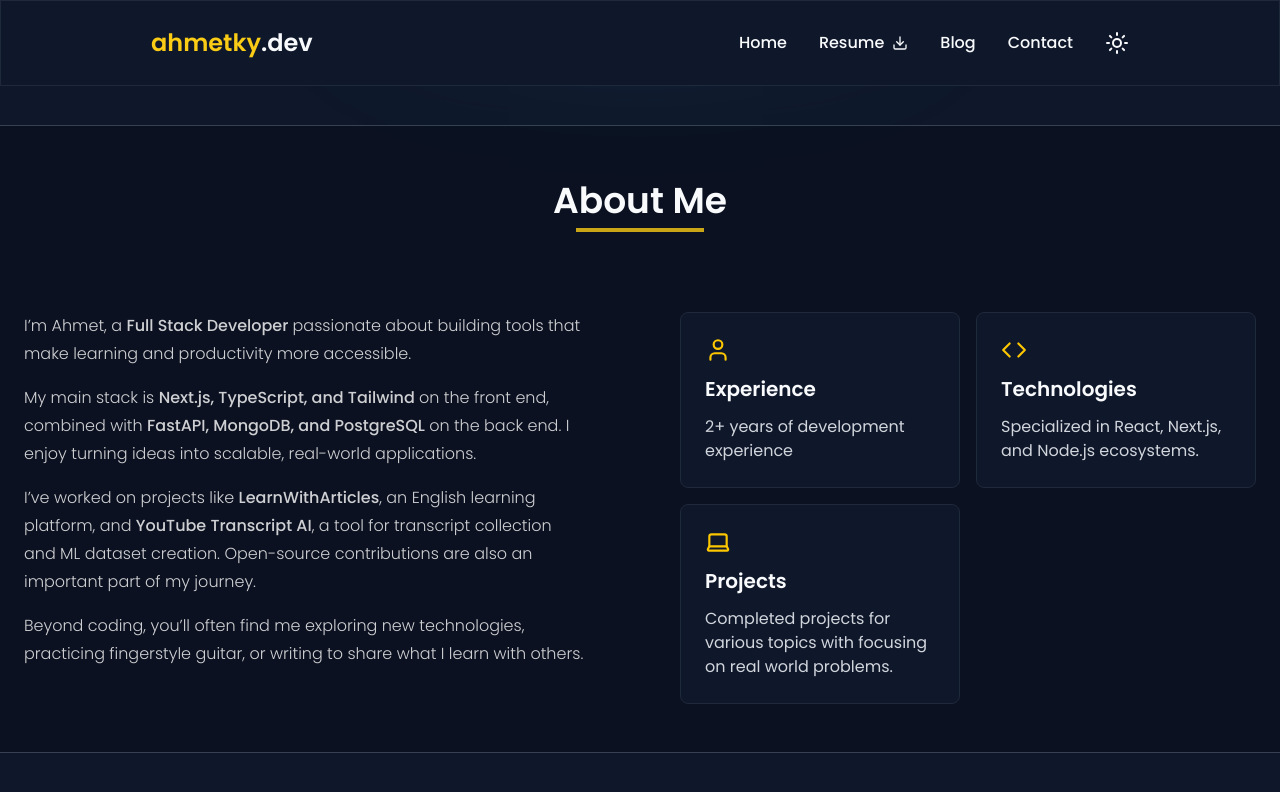
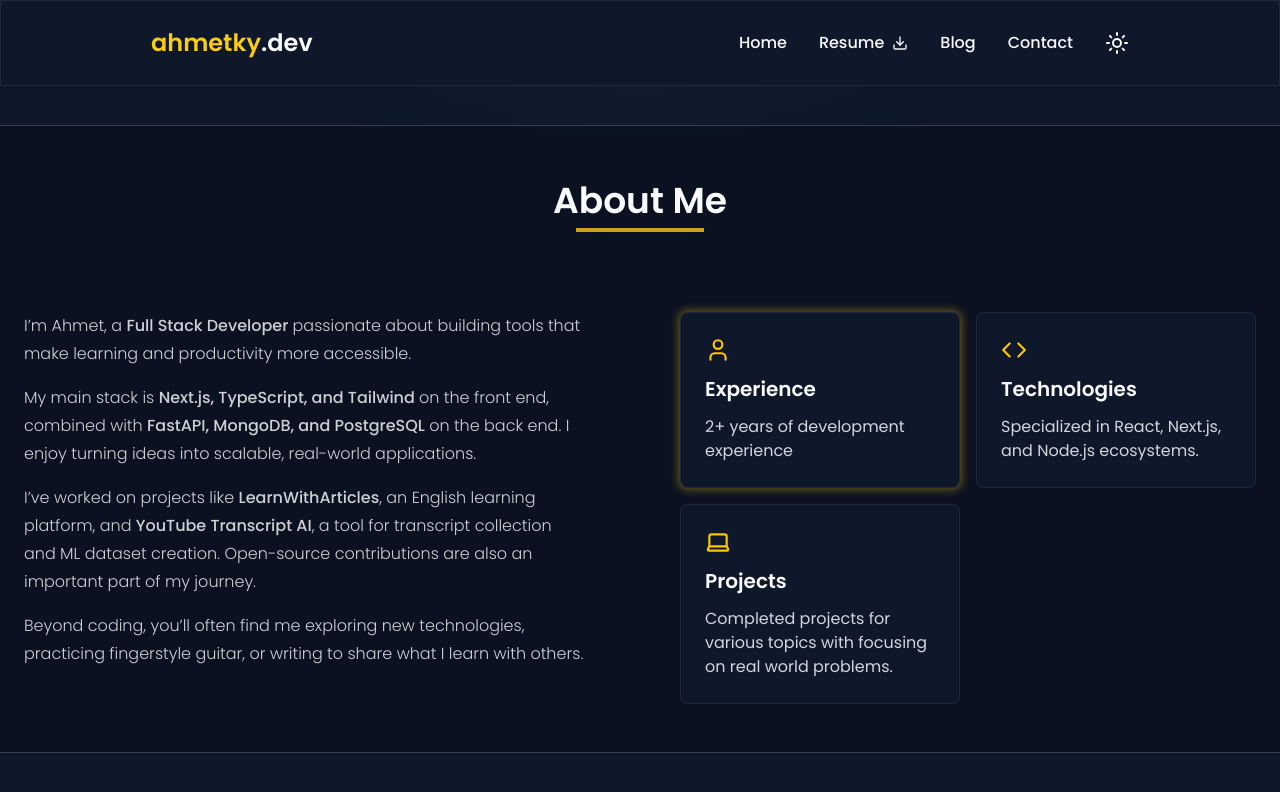
Before and after one commit to kaya70875/personal, a Next.js app: page / in a window 1280 px wide. In both pictures the pointer is over the element 820 px from the left and 1242 px from the top of the page. Shown: the part 842-1634 px from the top of the page. Built offline with nearby package versions, Linux system fonts and the light colour scheme.

Commit message:
add glow effect to about cards

```diff
--- a/src/app/globals.css
+++ b/src/app/globals.css
@@ -85,4 +85,8 @@ h3 {
       0 0 300px 220px #0ff;
     /* outer cyan */
   }
+
+  .outer-glow:hover {
+    box-shadow: 0 0 8px 2px #facc155e;
+  }
 }
--- a/src/components/sections/AboutSection.tsx
+++ b/src/components/sections/AboutSection.tsx
@@ -44,7 +44,7 @@ export default function AboutSection() {
 
 function AboutCard({ icon, title, desc }: AboutCard) {
     return (
-        <div className="bg-gray-200 dark:bg-[#0f172a] p-6 rounded-lg border border-gray-400 dark:border-gray-800 hover:border-accent transition-colors flex flex-col items-center md:items-start gap-3">
+        <div className="outer-glow bg-gray-200 dark:bg-[#0f172a] p-6 rounded-lg border border-gray-400 dark:border-gray-800 hover:border-accent/50 hover:-translate-y-1 transition-all flex flex-col items-center md:items-start gap-3">
             <div className="text-primary dark:text-yellow-400">
                 {icon}
             </div>
```
